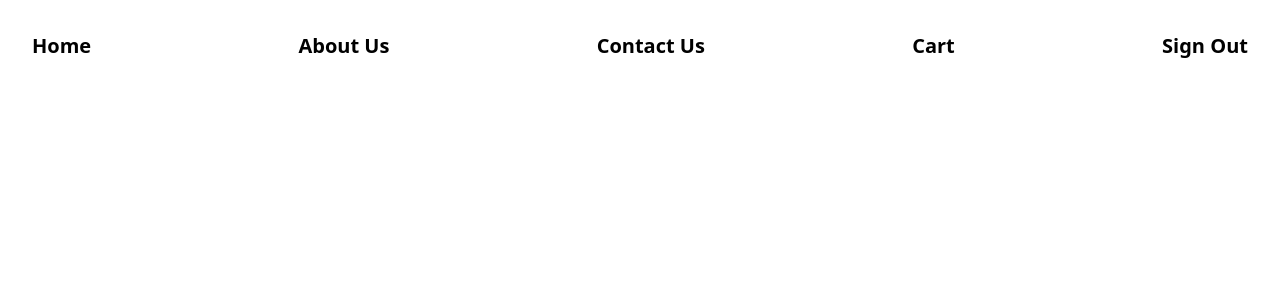
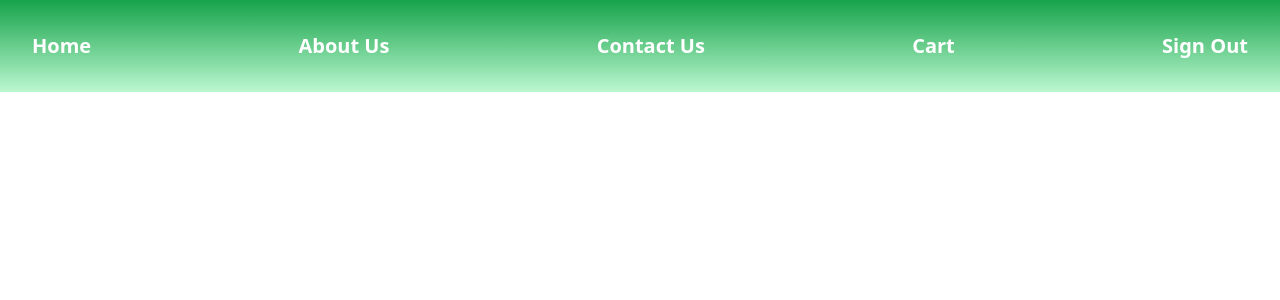
Before and after one commit to ShlokMewada/HackOut-Frontend, a React (Create React App) app: page / in a window 1280 px wide. Shown: the top 300 px of the page. Built offline with nearby package versions, Linux system fonts and the light colour scheme.

Commit message:
header and login => adding roles

```diff
--- a/src/components/Header.js
+++ b/src/components/Header.js
@@ -9,30 +9,33 @@ const Header = () => {
     dispatch(removeUser());
   };
   return (
-    <div className="p-8">
+    <div className="p-8 bg-gradient-to-b from-green-600 to-green-200">
       <ul className="flex justify-between">
         <li>
-          <Link to="/" className="text-xl font-bold ">
+          <Link to="/" className="text-xl font-bold text-white">
             Home
           </Link>
         </li>
         <li>
-          <Link to="/" className="text-xl font-bold ">
+          <Link to="/" className="text-xl font-bold text-white">
             About Us
           </Link>
         </li>
         <li>
-          <Link to="/" className="text-xl font-bold ">
+          <Link to="/" className="text-xl font-bold text-white">
             Contact Us
           </Link>
         </li>
         <li>
-          <Link to="/" className="text-xl font-bold ">
+          <Link to="/" className="text-xl font-bold text-white">
             Cart
           </Link>
         </li>
         <li>
-          <button onClick={handleSignOut} className="text-xl font-bold ">
+          <button
+            onClick={handleSignOut}
+            className="text-xl font-bold text-white"
+          >
             Sign Out
           </button>
         </li>
--- a/src/components/Login.js
+++ b/src/components/Login.js
@@ -6,6 +6,7 @@ import addUser from "../redux/userSlice";
 const SignUp = () => {
   const [isSignIn, setIsSignIn] = useState(true);
   const [credentials, setCredentials] = useState();
+  const [role, setRole] = useState();
   const name = useRef();
   const email = useRef();
   const password = useRef();
@@ -16,18 +17,19 @@ const SignUp = () => {
     setIsSignIn(!isSignIn);
   };
 
-  const handleSubmit = async (e) => {
-    e.preventDefault();
+  const handleSubmit = async (role) => {
     if (isSignIn) {
       setCredentials({
         email: email.current.value,
         password: password.current.value,
+        role: role,
       });
     } else {
       setCredentials({
         name: name.current.value,
         email: email.current.value,
         password: password.current.value,
+        role: role,
       });
     }
     try {
@@ -60,7 +62,9 @@ const SignUp = () => {
   return (
     <div>
       <form
-        onSubmit={handleSubmit}
+        onSubmit={(e) => {
+          e.preventDefault();
+        }}
         className="w-3/12 absolute p-10 border-2 flex flex-col gap-y-5 my-44 mx-auto right-0 left-0 justify-center"
       >
         {!isSignIn && (
@@ -83,12 +87,20 @@ const SignUp = () => {
           placeholder="Enter Password"
           className="p-2 bg-gray-200"
         />
-        <button
-          onClick={handleSubmit}
-          className="bg-blue-500 mx-auto w-32 p-2 rounded-lg text-white"
-        >
-          {isSignIn ? "Sign In" : "Sign Up"}
-        </button>
+        <div className="flex gap-x-2">
+          <button
+            onClick={() => handleSubmit(setRole("Farmer"))}
+            className="bg-blue-500 mx-auto w-32 p-2 rounded-lg text-white"
+          >
+            {isSignIn ? "Sign In as Farmer" : "Sign Up as Farmer"}
+          </button>
+          <button
+            onClick={() => handleSubmit(setRole("Customer"))}
+            className="bg-blue-500 mx-auto w-32 p-2 rounded-lg text-white"
+          >
+            {isSignIn ? "Sign In as Customer" : "Sign Up as Customer"}
+          </button>
+        </div>
         <div className="flex gap-2">
           {isSignIn ? <p>New User?</p> : <p>Already Registered?</p>}
 
```
